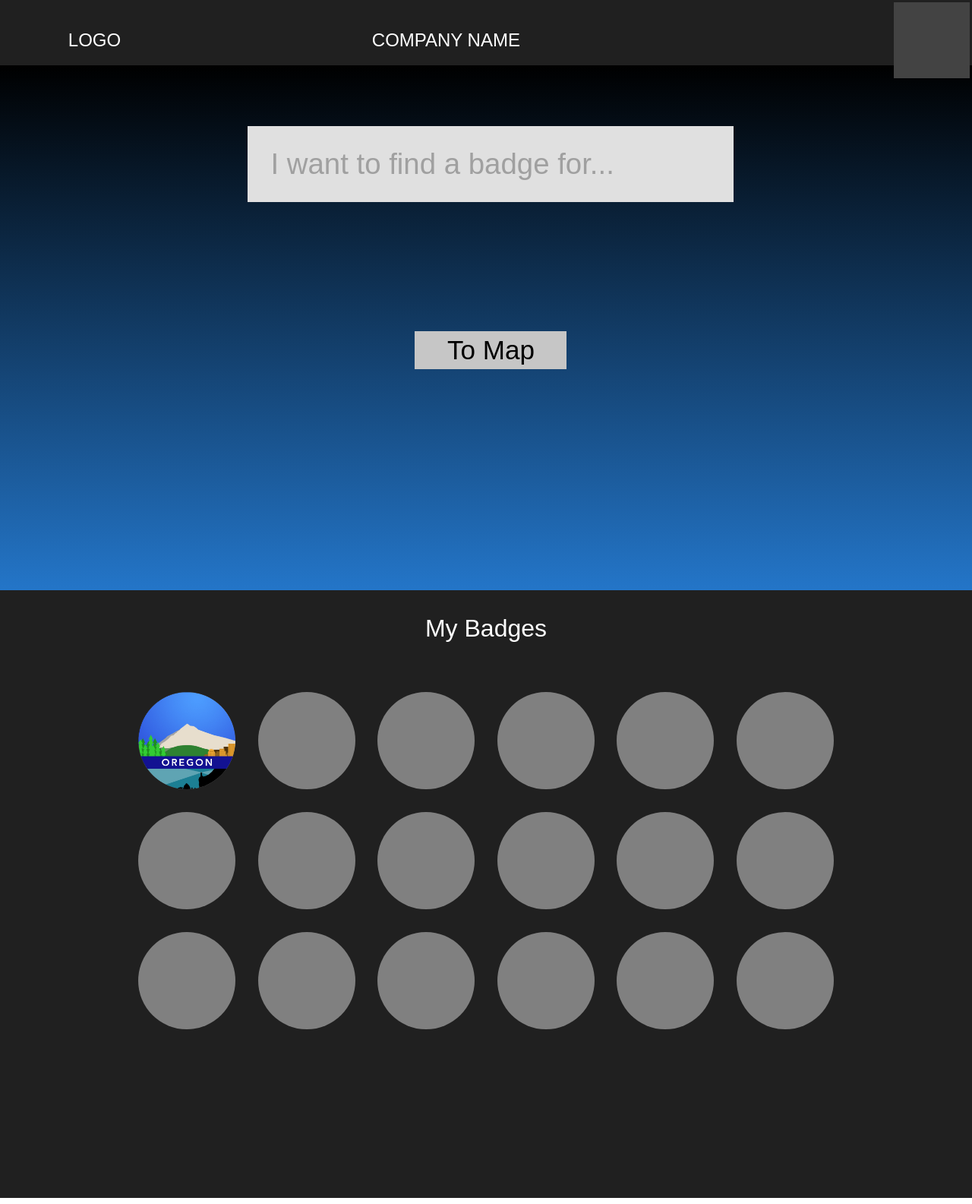
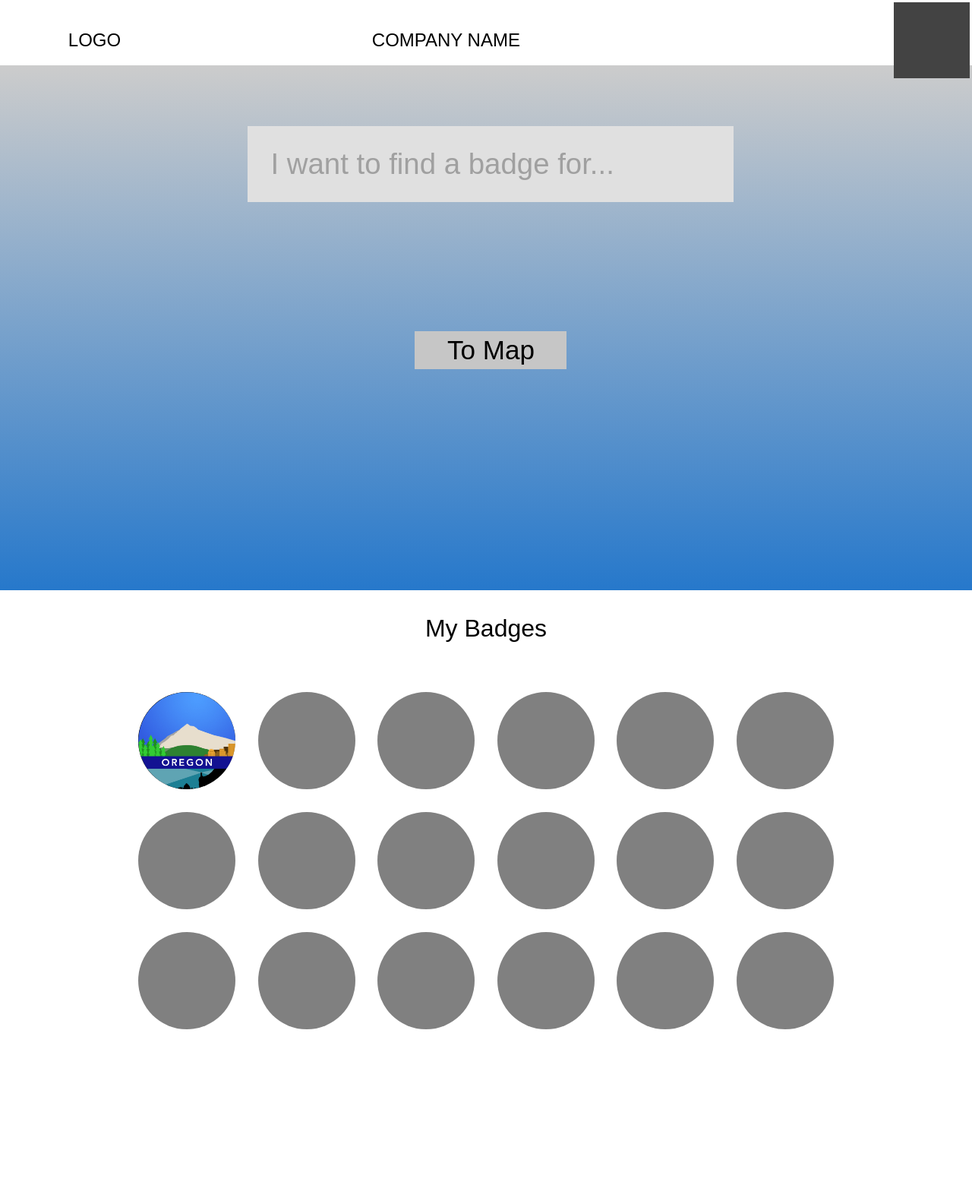
Before and after one commit to ConnorChristensen/CS290, a PHP site: page /badges_page/badge.html in a window 1280 px wide. Shown: the whole page at 76% size. Run offline with PHP 8.4, Linux system fonts and the light colour scheme.

Commit message:
Organization and color scheme update
The php file and its related css file have been moved into a directory
called PHP to avoid confusion. The color scheme on the website has also
been changed from a dark scheme to more of a white color theme.

```diff
--- a/badges_page/badge.css
+++ b/badges_page/badge.css
@@ -11,7 +11,6 @@ Light Blue:     #A6ECDD
 h1, h3 {
     font-family: sans-serif;
     font-weight: 100;
-    color: white;
 }
 
 html {
@@ -27,7 +26,7 @@ body {
 nav {
     height: 100px;
     width: 100vw;
-    background: #202020;
+    background: #ffffff;
 }
 
 table {
@@ -63,7 +62,7 @@ nav h1 {
 #banner {
     height: 700px;
     width: 101vw;
-    background-image: linear-gradient(#000000,#2477cb);
+    background-image: linear-gradient(#cccccc,#2477cb);
     margin-top: -40px;
 }
 
@@ -100,7 +99,7 @@ nav h1 {
 
 #badges {
     height: 100vh;
-    background: #202020;
+    background: #ffffff;
     margin-top: -30px;
 }
 
```
Also changed, not shown: PHP/other.php (renamed from other.php), PHP/thephp.css (renamed from thephp.css), README.md.
